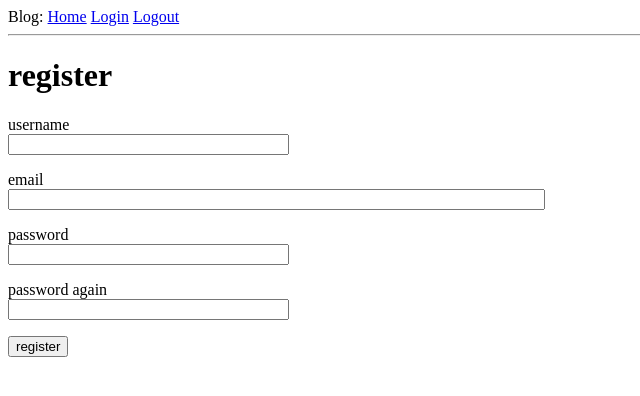
After one commit to zacharyzheng/flask_tutorial, a Flask app: page /register in a window 1280 px wide. The commit adds this page. Shown: the top 396 px of the page, without its empty margins (0-640 px from the left). Run offline with Flask 2, Linux system fonts and the light colour scheme.

Commit message:
support register

```diff
--- a/app/__init__.py
+++ b/app/__init__.py
@@ -3,11 +3,14 @@ from flask import Flask
 from config import Config
 from flask_sqlalchemy import SQLAlchemy
 from flask_migrate import Migrate
+from flask_login import LoginManager
 
 app = Flask(__name__)
 app.config.from_object(Config)
 
 db = SQLAlchemy(app)
 migrate = Migrate(app, db)
+login = LoginManager(app)
+login.login_view = 'login'
 
 from app import routes, models
--- a/app/forms.py
+++ b/app/forms.py
@@ -1,9 +1,28 @@
 from flask_wtf import FlaskForm
 from wtforms import StringField, PasswordField, BooleanField, SubmitField
-from wtforms.validators import DataRequired
+from wtforms.validators import DataRequired, ValidationError, Email, EqualTo
+from app.models import User
 
 class LoginForm(FlaskForm):
     username = StringField('username', validators=[DataRequired(message='please enter your username')])
     password = PasswordField('password', validators=[DataRequired(message='please enter your password')])
     remember_me = BooleanField('remember me')
     submit = SubmitField('sign in')
+
+class RegistrationForm(FlaskForm):
+    username = StringField('username', validators=[DataRequired()])
+    email = StringField('email', validators=[DataRequired(), Email()])
+    password = PasswordField('password', validators=[DataRequired()])
+    password1 = PasswordField(
+        'password again', validators=[DataRequired(), EqualTo('password')])
+    submit = SubmitField('register')
+
+    def validate_username(self, username):
+        user = User.query.filter_by(username=username.data).first()
+        if user is not None:
+            raise ValidationError('username already exist!')
+
+    def validate_email(self, email):
+        user = User.query.filter_by(email=email.data).first()
+        if user is not None:
+            raise ValidationError('email already exist!')
--- a/app/routes.py
+++ b/app/routes.py
@@ -1,9 +1,15 @@
-from flask import render_template, flash, redirect, url_for
+from flask import render_template, flash, redirect, url_for, request
+from flask_login import current_user, login_user, logout_user, login_required
+from werkzeug.urls import url_parse
+from app.models import User
 from app import app
+from app import db
 from app.forms import LoginForm
+from app.forms import RegistrationForm
 
 @app.route('/')
 @app.route('/index')
+@login_required
 def index():
     user = {'username':'zachary'}
     posts = [
@@ -20,8 +26,39 @@ def index():
 
 @app.route('/login', methods=['GET','POST'])
 def login():
+    if current_user.is_authenticated:
+        return redirect(url_for('index'))
+
     form = LoginForm()
     if form.validate_on_submit():
-        flash('username is {}, remember me? {}'.format(form.username.data, form.remember_me.data))
+        user = User.query.filter_by(username=form.username.data).first()
+        if user is None or not user.check_password(form.password.data):
+            flash('error happend!')
+            return redirect(url_for('login'))
+        login_user(user, remember=form.remember_me.data)
+        next_page = request.args.get('next')
+        if not next_page or url_parse(next_page).netloc != '':
+            next_page = url_for('index')
+        return redirect(next_page)
+
+    return render_template('login.html', title='sign in', form=form)
+
+@app.route('/logout')
+def logout():
+    logout_user()
+    return redirect(url_for('index'))
+
+@app.route('/register', methods=['GET', 'POST'])
+def register():
+   if current_user.is_authenticated:
         return redirect(url_for('index'))
-    return render_template('login.html', title='sign in', form=form)
+
+   form = RegistrationForm()
+   if form.validate_on_submit():
+       user = User(username=form.username.data, email=form.email.data)
+       user.set_password(form.password.data)
+       db.session.add(user)
+       db.session.commit()
+       flash('succeed!')
+       return redirect(url_for('login'))
+   return render_template('register.html', title='register', form=form)
--- a/app/templates/base.html
+++ b/app/templates/base.html
@@ -12,6 +12,7 @@
 		<div>Blog:
             <a href="{{ url_for('index')}}">Home</a>
             <a href="{{ url_for('login')}}">Login</a>
+            <a href="{{ url_for('logout') }}">Logout</a>
         </div>
         <hr>
         {% with messages = get_flashed_messages() %}
--- a/app/templates/index.html
+++ b/app/templates/index.html
@@ -2,9 +2,9 @@
 
 	{% block content %}
 
-	<h1>Hello, {{ user.username }}</h1>
+	    <h1>Hello, {{ user.username }}</h1>
 	{% for post in posts%}
-	<div><p>{{ post.author.username}} say: <b>{{ post.body }}</b></p></div>
+	    <div><p>{{ post.author.username}} say: <b>{{ post.body }}</b></p></div>
 	{% endfor %}
 
 	{% endblock %}
--- a/app/templates/login.html
+++ b/app/templates/login.html
@@ -2,6 +2,7 @@
 
 {% block content %}
     <h1>sign in</h1>
+    <p>sign up?<a href="{{ url_for('register')}}">sign up now!</a></p>
     <form atcion="", method="post">
         {{ form.hidden_tag() }}
         <p>
--- /dev/null
+++ b/app/templates/register.html
@@ -0,0 +1,37 @@
+{% extends "base.html" %}
+
+{% block content %}
+    <h1>register</h1>
+    <form action="", method="post">
+        {{ form.hidden_tag() }}
+        <p>
+            {{ form.username.label }}<br>
+            {{ form.username(size=32)}}<br>
+            {% for error in form.username.errors %}
+            <span style="color: red;">[{{ error }}]</span>
+            {% endfor %}
+        </p>
+        <p>
+            {{ form.email.label }}<br>
+            {{ form.email(size=64)}}<br>
+            {% for error in form.email.errors %}
+            <span style="color: red;">[{{ error }}]</span>
+            {% endfor %}
+        </p>
+        <p>
+            {{ form.password.label }}<br>
+            {{ form.password(size=32)}}<br>
+            {% for error in form.password.errors %}
+            <span style="color: red;">[{{ error }}]</span>
+            {% endfor %}
+        </p>
+        <p>
+            {{ form.password1.label }}<br>
+            {{ form.password1(size=32)}}<br>
+            {% for error in form.password1.errors %}
+            <span style="color: red;">[{{ error }}]</span>
+            {% endfor %}
+        </p>
+        <p>{{ form.submit() }}</p>
+    </form>
+{% endblock %}
```
Also changed, not shown: app/models.py (+14 -1 lines).
